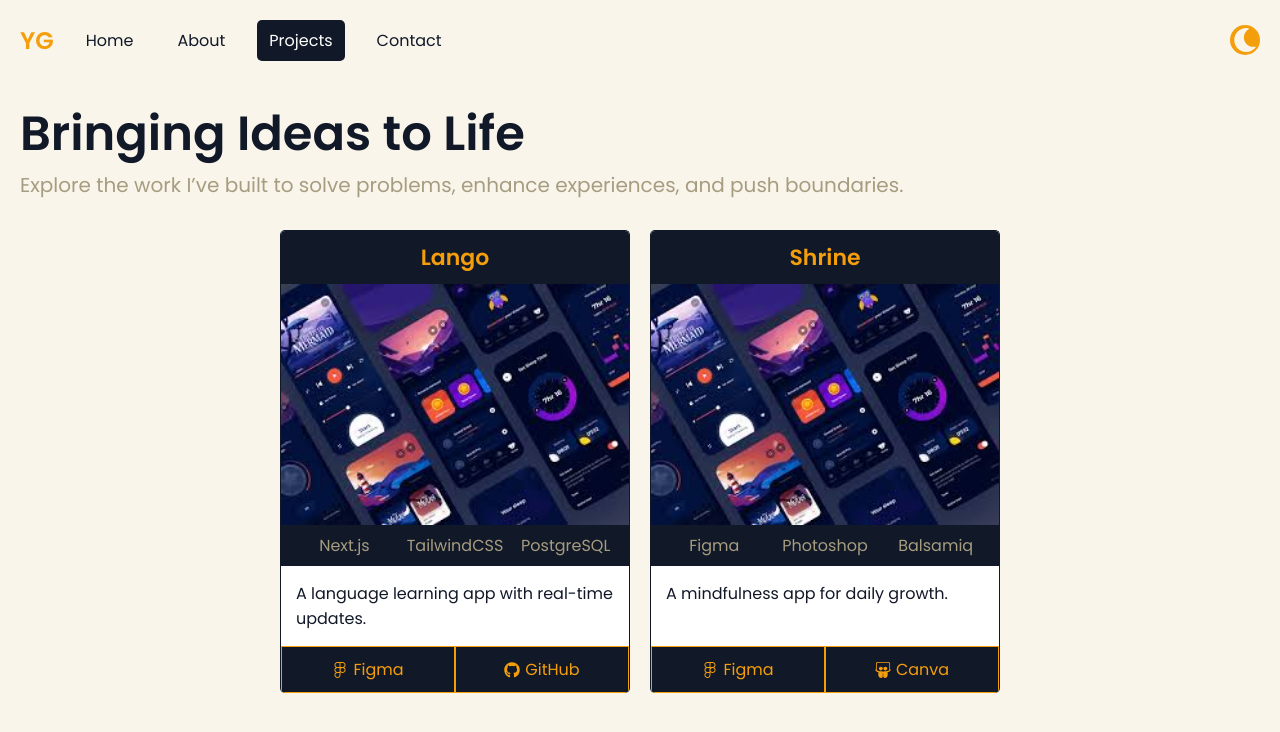
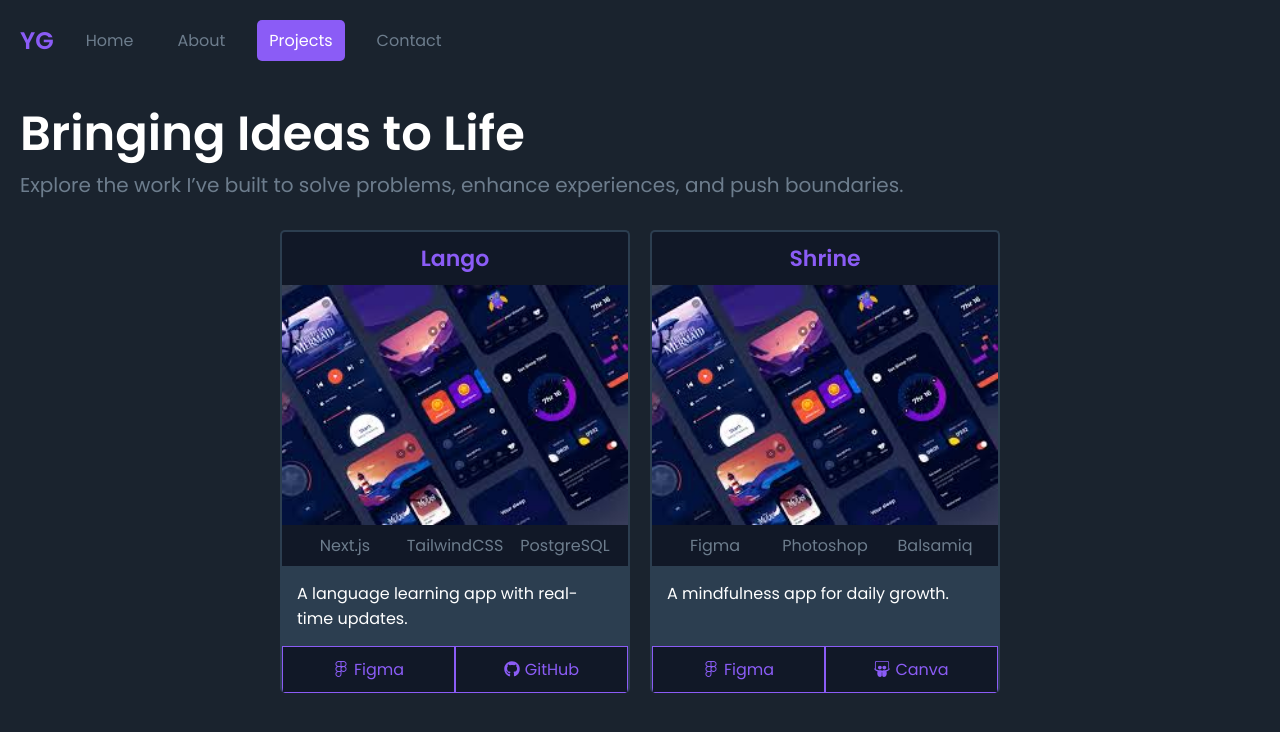
Before and after one commit to yahavgal/Portfolio, a React (Create React App) app: page /projects in a window 1280 px wide. Shown: the top 732 px of the page. Built offline with nearby package versions, Linux system fonts and the light colour scheme.

Commit message:
Modified styles

```diff
--- a/src/App.js
+++ b/src/App.js
@@ -10,7 +10,8 @@ import Contact from './pages/Contact';
 
 
 function App() {
-  const [isDarkMode, setIsDarkMode] = useState(false);
+  // State to toggle between light and dark mode, default is dark mode
+  const [isDarkMode, setIsDarkMode] = useState(true);
 
   const toggleTheme = () => {
     setIsDarkMode(!isDarkMode);
--- a/src/components/Header.js
+++ b/src/components/Header.js
@@ -94,12 +94,12 @@ const NavLink = styled(Link)`
   padding: 8px 12px;
   border-radius: 5px;
   color: ${(props) => props.theme.textPrimary};
-  background-color: ${(props) => (props.isActive ? props.theme.textPrimary : 'transparent')};
-  color: ${(props) => (props.isActive ? props.theme.contrast : props.theme.textPrimary)};
+  background-color: ${(props) => (props.isActive ? props.theme.accent : 'transparent')};
+  color: ${(props) => (props.isActive ? props.theme.textPrimary : props.theme.textSecondary)};
   transition: all 0.3s;
 
   &:hover {
-    color: ${(props) => props.theme.accent};
+    color: ${(props) => props.theme.textPrimary};
   }
 `;
 
@@ -128,9 +128,10 @@ const Header = ({ toggleTheme, isDarkMode }) => {
           <NavLink to="/contact" isActive={isActive('/contact')}>Contact</NavLink>
         </NavLinks>
       </LeftSection>
-      <ToggleButton onClick={toggleTheme}>
+      {/* ToggleButton for toggling light/dark mode */}
+      {/* <ToggleButton onClick={toggleTheme}>
         {isDarkMode ? <FaSun /> : <FaMoon />}
-      </ToggleButton>
+      </ToggleButton> */}
       <MobileNavLinks isOpen={menuOpen}>
         <NavLink to="/" onClick={toggleMenu} isActive={isActive('/')}>Home</NavLink>
         <NavLink to="/about" onClick={toggleMenu} isActive={isActive('/about')}>About</NavLink>
--- a/src/pages/Projects.js
+++ b/src/pages/Projects.js
@@ -39,14 +39,30 @@ const ProjectCard = styled.div`
   flex: 1 1 300px;
   max-width: 350px;
   background-color: ${(props) => props.theme.contrast};
-  border: 1px solid ${(props) => props.theme.textPrimary};
+  border: 2px solid ${(props) => props.theme.contrast};
   border-bottom: none;
   border-radius: 5px;
   overflow: hidden;
   display: flex;
   flex-direction: column;
   cursor: pointer;
+  transition: box-shadow 0.3s ease, transform 0.3s ease;
+
+  &:hover {
+    border: 1px solid rgba(${(props) => {
+      const accent = props.theme.accent;
+      const rgb = accent.match(/\w\w/g).map((hex) => parseInt(hex, 16));
+      return `${rgb[0]}, ${rgb[1]}, ${rgb[2]}, 0.75`;
+    }});
+    box-shadow: 0 0 50px rgba(${(props) => {
+      const accent = props.theme.accent;
+      const rgb = accent.match(/\w\w/g).map((hex) => parseInt(hex, 16));
+      return `${rgb[0]}, ${rgb[1]}, ${rgb[2]}, 0.5`;
+    }});
+    transform: translateY(-5px);
+  }
 `;
+
 
 const ProjectHeader = styled.div`
   display: flex;
@@ -182,7 +198,7 @@ const ProjectName = styled.h2`
 
 const DescriptionLabel = styled.p`
   font-weight: bold;
-  color: ${(props) => props.theme.textPrimary};
+  color: ${(props) => props.theme.accent};
   font-size: 18px;
   margin-top: 20px;
 `;
@@ -201,26 +217,26 @@ const SectionLabel = styled.div`
   display: flex;
   align-items: center;
   gap: 10px;
-  border-bottom: 2px solid ${(props) => props.theme.textPrimary};
+  border-bottom: 2px solid ${(props) => props.theme.accent};
   padding-bottom: 5px;
   margin-bottom: 10px;
 `;
 
 const SectionDescription = styled.p`
-  color: ${(props) => props.theme.textPrimary};
+  color: ${(props) => props.theme.textSecondary};
   text-align: left;
 `;
 
 const SectionIcon = styled.div`
   font-size: 1.5rem;
   display: flex;
-  color: ${(props) => props.theme.textPrimary};
+  color: ${(props) => props.theme.accent};
 `;
 
 const SectionText = styled.span`
   font-weight: bold;
   font-size: 18px;
-  color: ${(props) => props.theme.textPrimary};
+  color: ${(props) => props.theme.accent};
 `;
 
 const SectionContainer = styled.div`
@@ -228,14 +244,14 @@ const SectionContainer = styled.div`
   gap: 20px;
   background-color: ${(props) => props.theme.background};
   border-radius: 5px;
-  border: 1px solid ${(props) => props.theme.textPrimary};
+  border: 1px solid ${(props) => props.theme.accent};
   padding: 15px;
   margin-top: 20px;
 `;
 
 const FeaturesLabel = styled.p`
   font-weight: bold;
-  color: ${(props) => props.theme.textPrimary};
+  color: ${(props) => props.theme.accent};
   font-size: 18px;
   margin-top: 20px;
 `;
@@ -303,8 +319,8 @@ const ChallengesContainer = styled.div`
 `;
 
 const ChallengeCard = styled.div`
-  border: 1px solid ${(props) => props.theme.textPrimary};
-  background-color: ${(props) => props.theme.background};
+  border: 1px solid ${(props) => props.theme.accent};
+  background-color: ${(props) => props.theme.textSecondary};
   border-radius: 5px;
   overflow: hidden;
 `;
@@ -312,24 +328,27 @@ const ChallengeCard = styled.div`
 const ChallengeHeader = styled.div`
   display: flex;
   align-items: center;
-  background-color: ${(props) => props.theme.textPrimary};
+  background-color: ${(props) => props.theme.headerPrimary};
   padding: 10px;
-  color: ${(props) => props.theme.contrast};
+  border-bottom: 1px solid ${(props) => props.theme.accent};
+  color: ${(props) => props.theme.accent};
 `;
 
 const ChallengeIcon = styled.div`
-  font-size: 1.5rem;
+  font-size: 1.25rem;
   margin-right: 10px;
+  display: flex;
+  align-items: center;
 `;
 
 const ChallengeTitle = styled.h3`
   margin: 0;
-  font-size: 1.2rem;
+  font-size: 1.1rem;
 `;
 
 const ChallengeContent = styled.div`
   background-color: ${(props) => props.theme.background};
-  color: ${(props) => props.theme.textPrimary};
+  color: ${(props) => props.theme.textSecondary};
   padding: 15px;
   font-size: 0.9rem;
 `;
@@ -344,7 +363,7 @@ const ResultsContainer = styled.div`
 const ResultCard = styled.div`
   flex: 1 1 150px;
   background-color: ${(props) => props.theme.headerPrimary};
-  border: 1px solid ${(props) => props.theme.textSecondary};
+  border: 1px solid ${(props) => props.theme.accent};
   border-radius: 5px;
   padding: 20px;
   text-align: center;
@@ -364,7 +383,7 @@ const ResultTitle = styled.h3`
 
 const ResultContent = styled.p`
   font-size: 0.9rem;
-  color: ${(props) => props.theme.contrast};
+  color: ${(props) => props.theme.textSecondary};
 `;
 
 
@@ -582,9 +601,6 @@ const Projects = () => {
               </LinksContainer>
           </ExpandedHeader>
           <ExpandedContent>
-            <HeaderContent>
-
-            </HeaderContent>
             <Swiper
               modules={[Pagination]}
               pagination={{ clickable: true }}
--- a/src/themes.js
+++ b/src/themes.js
@@ -1,19 +1,19 @@
 // themes.js
+// This file contains the theme object for the light and dark themes.
 export const lightTheme = {
-  // A pastel and warm color palette
-  background: '#F9F5EB', // Very light beige for a soft background
-  textPrimary: '#111827', // Dark brown for primary text
-  headerPrimary: '#111827', // Slightly brighter for headers and active states
-  textSecondary: '#a69d80', // Olive green for secondary text
-  accent: '#F59E0B', // Warm burgundy for buttons and highlights
-  contrast: '#FFFFFF', // White for contrast where needed
+  background: '#F9F5EB',
+  textPrimary: '#111827',
+  headerPrimary: '#111827',
+  textSecondary: '#F9F5EB',
+  accent: '#8B5CF6',
+  contrast: '#FFFFFF',
 };
 
 export const darkTheme = {
-  background: '#1A232E', // Deep blue-grey for a dark, professional look
-  textPrimary: '#8FA1B3', // Softer blue-grey for primary text
-  headerPrimary: '#111827', // Dark brown for headers and active states
-  textSecondary: '#6D7D8D', // Muted grey for secondary text
-  accent: '#44e5C7', // Muted bright blue for interactive elements
-  contrast: '#2C3E50', // Darker grey-blue for contrast on background
+  background: '#1A232E',
+  textPrimary: '#FFFFFF',
+  headerPrimary: '#111827',
+  textSecondary: '#6D7D8D',
+  accent: '#8B5CF6',
+  contrast: '#2C3E50',
 };
```
